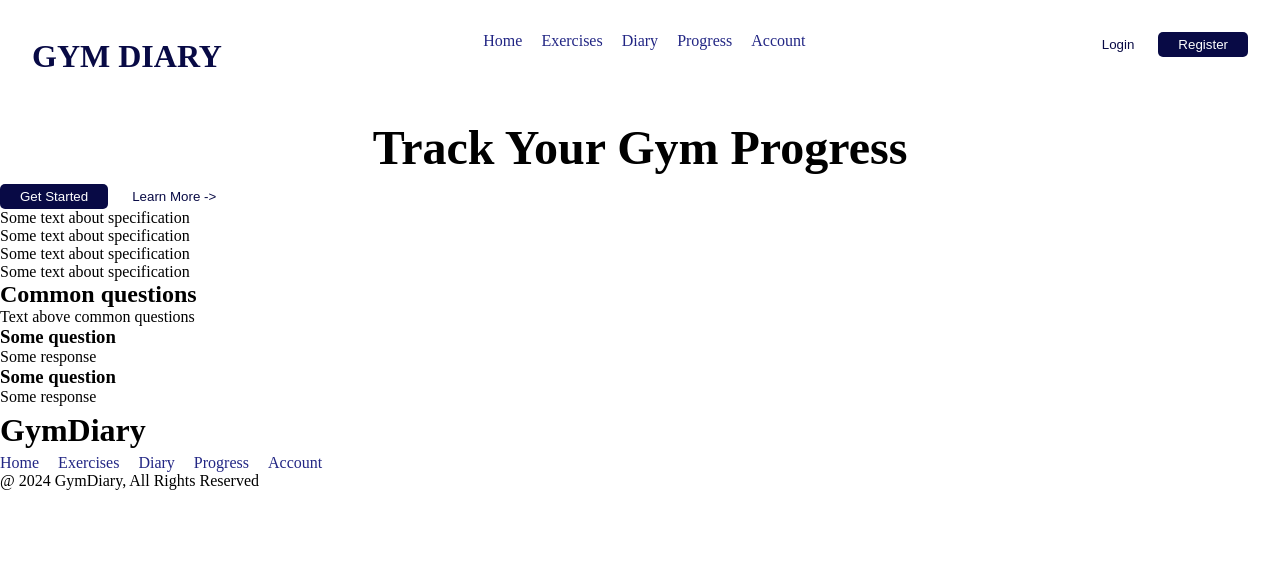
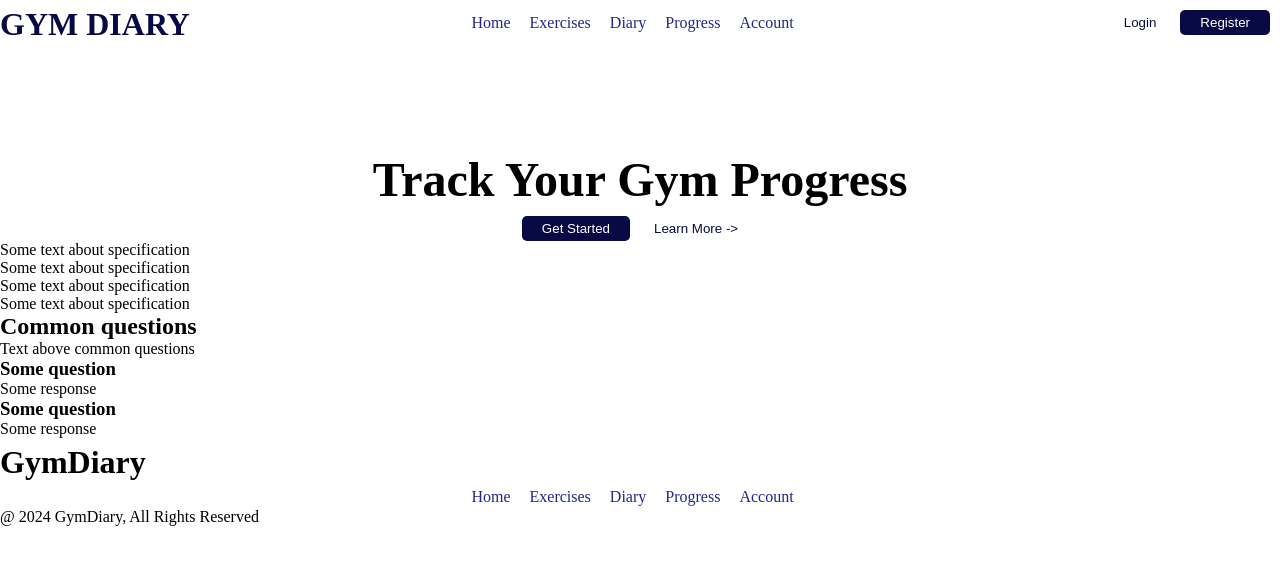
Before and after one commit to IsaiCordero/PWM, a plain HTML site: page HTML/Template/Home.html in a window 1280 px wide. Drawn offline with Linux system fonts and the light colour scheme.

Commit message:
Fixed navBar

```diff
--- a/HTML/Template/Home.html
+++ b/HTML/Template/Home.html
@@ -9,16 +9,20 @@
     </head>
     <body>
         <div>
-            <header class="header">
+            <header class = "header">
                 <div xlu-include-file="header.html"></div>
                 <div xlu-include-file="nav.html"></div>
-                <div xlu-include-file="buttonLoginRegister.html"></div>
+                <div class ="login_register" xlu-include-file="buttonLoginRegister.html"></div>
             </header>
+        </div>
+
+        <div class = mid_home>
             <h1 class = "title_home">Track Your Gym Progress</h1>
-            <button class = "button-filled" onclick="window.location.href='Register.html'">Get Started</button>
-            <button class = "no-filled">Learn More -></button>
+            <button class = "button-filled"  onclick="window.location.href='Register.html'">Get Started</button>
+            <button class = "no-filled" onclick="window.location.href='learnMore.html'">Learn More -></button>
 
         </div>
+
 
         <div class="specification">
             <div>
--- a/HTML/Template/buttonLoginRegister.html
+++ b/HTML/Template/buttonLoginRegister.html
@@ -5,8 +5,8 @@
     <title>buttonLoginRegister</title>
 </head>
     <body>
-        <button class="login no-filled" onclick="window.location.href='Login.html'">Login</button>
-        <button class = "register button-filled" onclick="window.location.href='Register.html'">Register</button>
+        <button class="no-filled" onclick="window.location.href='Login.html'">Login</button>
+        <button class = "button-filled" onclick="window.location.href='Register.html'">Register</button>
 
     </body>
 </html>
--- a/HTML/Template/home.css
+++ b/HTML/Template/home.css
@@ -9,18 +9,41 @@ h1 {
     font-weight: 700;
     line-height: 150%;
 
+.login {
+    position: absolute;
+    top: 0;
+    right: 0;
+    margin: 10px;
+}
 
+
+.specification {
+    margin-top: 50px;
+    background-color: #F1DDD9;
+}
 
 }
 .logo {
     color: #080A45;
     text-transform: uppercase;
+    position: absolute;
+    top: 0;
+    left: 0;
 }
 
-
+.login_register {
+    position: absolute;
+    top: 0;
+    right: 0;
+    margin: 10px;
+}
+nav {
+    text-align: center;
+    justify-content: center;
+}
 nav ul {
     list-style: none;
-    margin: 0;
+    margin: 2px;
     padding: 0;
 }
 
@@ -34,11 +57,13 @@ nav a{
     color: #222684;
 }
 
+
 .header {
-    margin: 2em;
+    margin: 2px;
     display: flex;
-    justify-content: space-between;
-
+    align-items: center;
+    padding: 10px;
+    justify-content: center;
 }
 
 button {
@@ -63,5 +88,6 @@ button {
     font-family: Bricolage Grotesque, serif;
 }
 .mid_home {
-    align-items: center;
+    margin-top: 100px;
+    text-align: center;
 }
```
Also changed, not shown: HTML/Template/Exercises.html (+8 -5 lines), HTML/Template/learnMore.html (added, +10 -0 lines).
